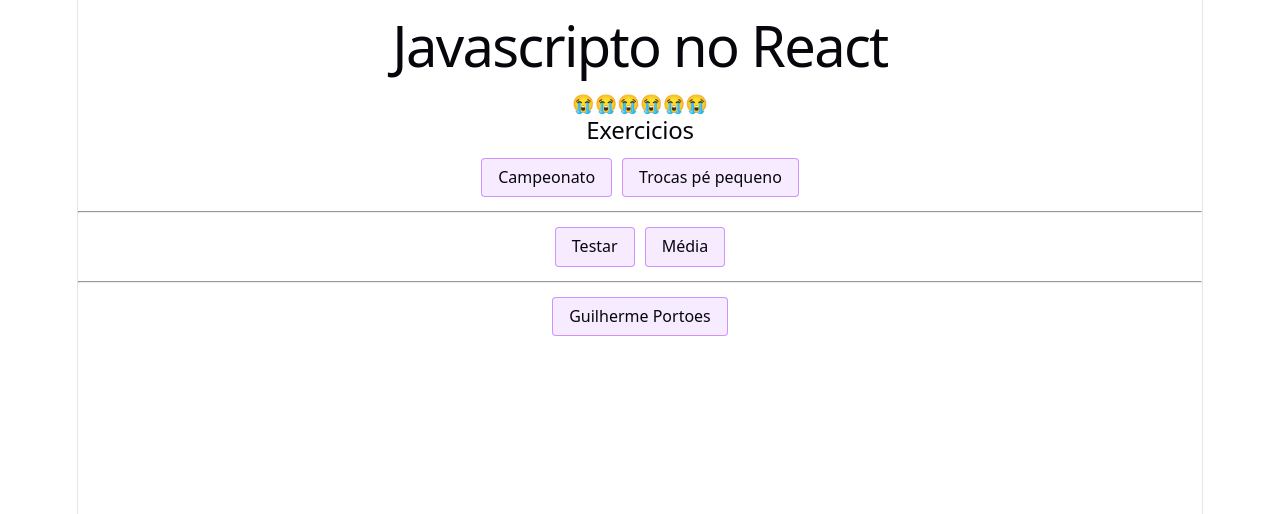
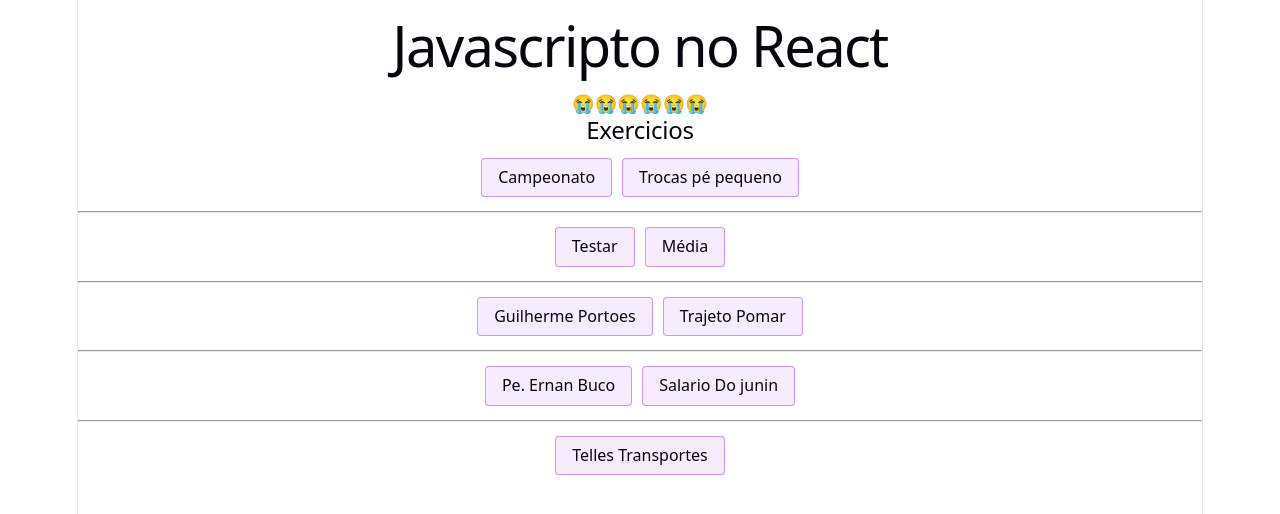
Before and after one commit to gconstt/cod-front-end, a React (Vite) app in the folder 01-js/: page / in a window 1280 px wide. Shown: the top 514 px of the page. Built offline with nearby package versions, Linux system fonts and the light colour scheme.

Commit message:
01-js Mudanças no app.jsx

```diff
--- a/01-js/src/App.jsx
+++ b/01-js/src/App.jsx
@@ -49,6 +49,53 @@ function App() {
     alert('O total de trabalhadores é: ' + total)
   }
 
+  function laranjas() {
+    let LaranjasIniciais = Number(prompt('Quantas laranjas a loja tem no inicio do periodo? '))
+    let LaranjasFinais = Number(prompt('Quantas laranjas a loja tem no final do periodo? '))
+
+    let LaranjasVendidas = LaranjasIniciais - LaranjasFinais
+    alert('O total de laranjas vendidas é: ' + LaranjasVendidas)
+  }
+
+  function finanças() {
+    let custosMensais = Number(prompt('Qual o valor dos custos mensais? '))
+    let DoaçoesEdizimo = Number(prompt('Qual o valor das doações e dízimos? '))
+
+    let pagamento = DoaçoesEdizimo - custosMensais
+    alert('O valor do pagamento é: ' + pagamento)
+
+    if (pagamento > custosMensais) {
+      alert('A igreja está com lucro!!')
+    }
+
+    else if (pagamento < custosMensais) {
+      alert('A igreja está com prejuízo!!')
+    }
+
+    else {
+      alert('A igreja está no zero a zero!!')
+    }
+
+  }
+
+  function salario() {
+
+    let salarioMensal = Number(prompt('Qual o valor do salário mensal? '))
+    let diasTrabalhados = Number(prompt('Quantos dias foram trabalhados? '))
+
+    let SalarioDiario = salarioMensal / 30
+    alert ('O valor do salário diário é: ' + SalarioDiario)
+  }
+
+  function Telles() {
+    let PesoDoCaminhaoComCarga = Number(prompt('Qual o peso total? '))
+    let PesoDoCaminhaoVazio = Number(prompt('Qual o peso do caminhão vazio? '))
+
+    let PesoDaCarga = PesoDoCaminhaoComCarga - PesoDoCaminhaoVazio
+    alert('O peso da carga é: ' + PesoDaCarga)
+  }
+
+
   return (
     <div className="cont-app">
         <h1>Javascripto no React</h1>
@@ -68,6 +115,16 @@ function App() {
         <hr />
 
         <button onClick={trabalhadores}>Guilherme Portoes</button>
+        <button onClick={laranjas}>Trajeto Pomar</button>
+
+        <hr />
+
+        <button onClick={finanças}>Pe. Ernan Buco</button>
+        <button onClick={salario}>Salario Do junin</button>
+
+        <hr />
+
+        <button onClick={Telles}>Telles Transportes</button>
     </div>
   )
 }
```
